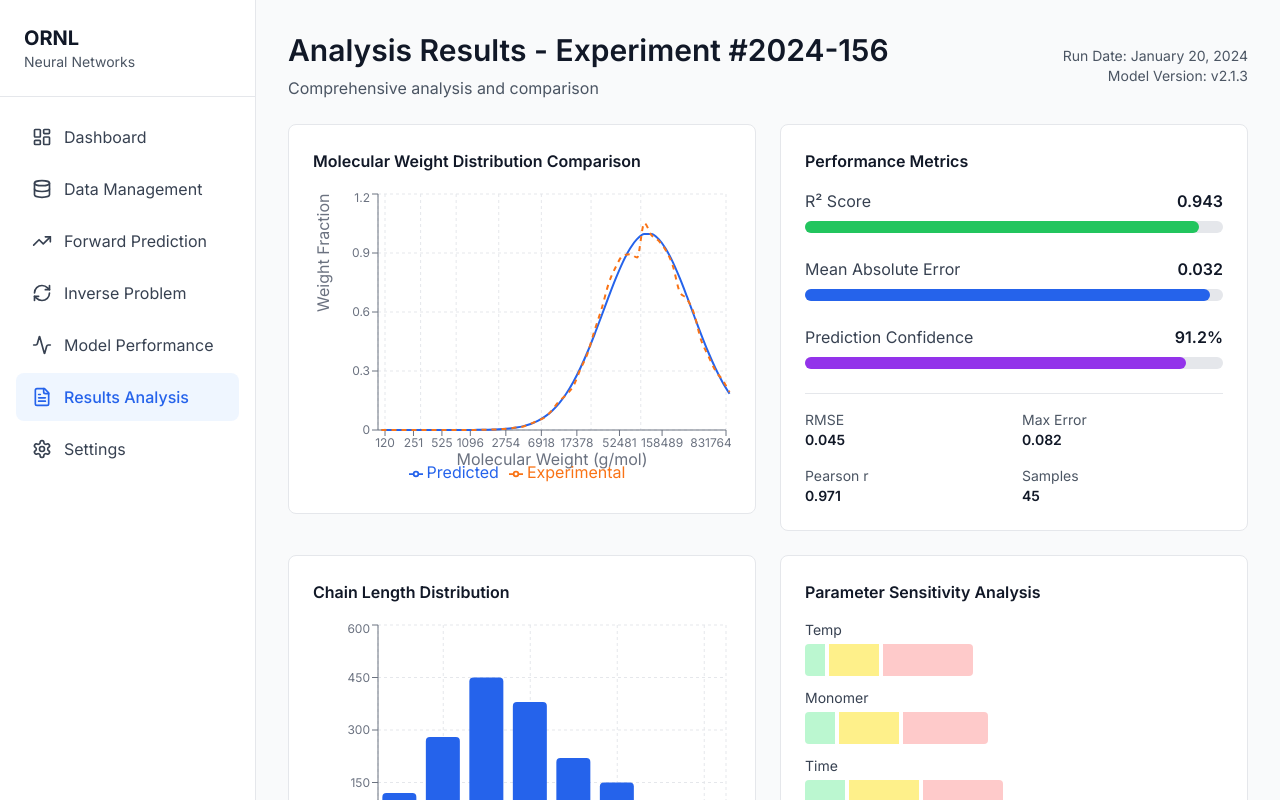
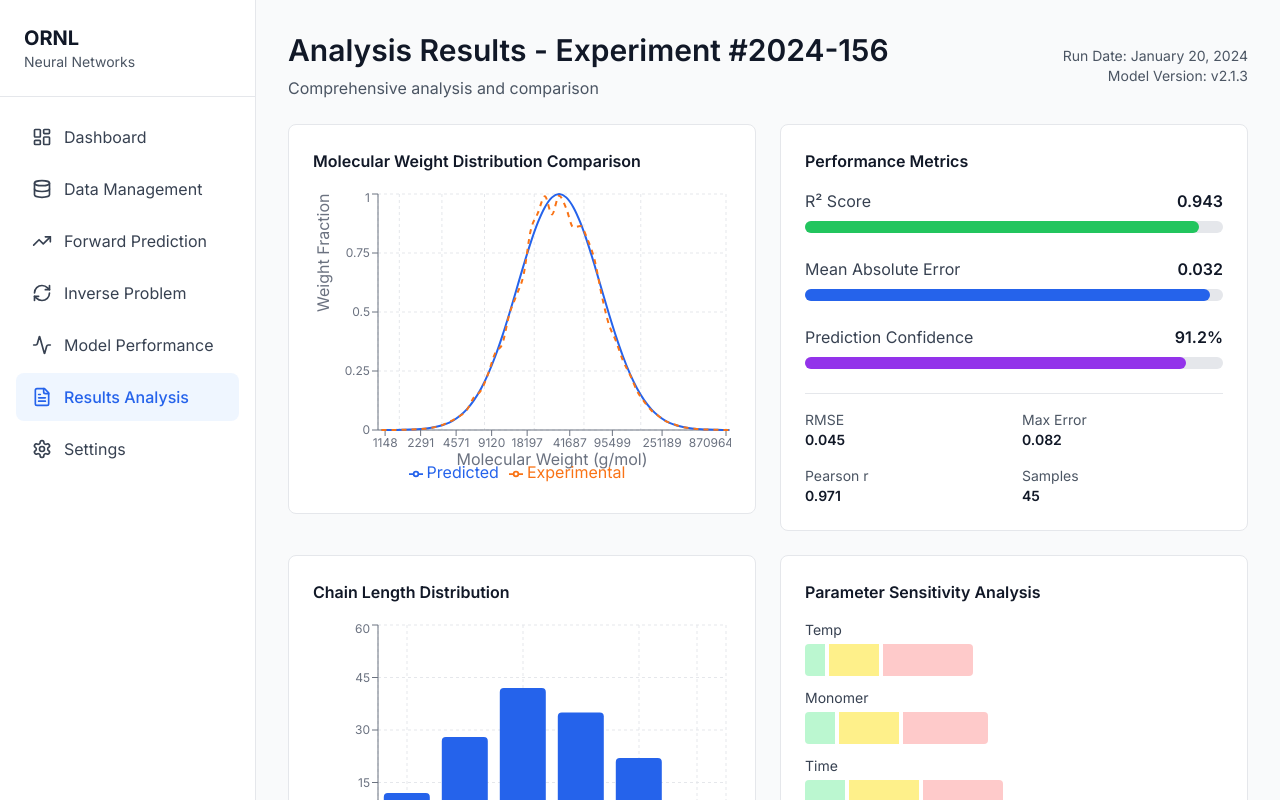
Before and after one commit to Shrey-Valia/ornl2_nextjs, a Next.js app: page /results-analysis in a window 1280 px wide. Shown: the top 800 px of the page. Built offline with nearby package versions, Linux system fonts and the light colour scheme.

Commit message:
adding minro fixes to overall UI and deleting mock-data.ts

```diff
--- a/app/components/MWDChart.tsx
+++ b/app/components/MWDChart.tsx
@@ -1,7 +1,6 @@
 'use client';
 
 import { LineChart, Line, XAxis, YAxis, CartesianGrid, Tooltip, Legend, ResponsiveContainer } from 'recharts';
-import { mwdChartData } from '@/lib/mock-data';
 import { useSettings } from '@/app/context/SettingsContext';
 
 interface MWDChartProps {
@@ -17,6 +16,24 @@ export function MWDChart({ title = "Molecular Weight Distribution" }: MWDChartPr
   const textPrimary = dark ? 'text-white' : 'text-gray-900';
   const gridStroke = dark ? '#374151' : '#e5e7eb';
   const axisColor = dark ? '#9ca3af' : '#6b7280';
+
+  // Generate sample MWD data inline
+  const generateSampleData = () => {
+    const data = [];
+    for (let i = 0; i < 50; i++) {
+      const mw = Math.pow(10, 3 + (i / 50) * 3); // 1k to 1M
+      const predicted = Math.exp(-Math.pow((Math.log10(mw) - 4.5) / 0.5, 2));
+      const experimental = predicted * (0.9 + Math.random() * 0.2);
+      data.push({
+        mw: Math.round(mw),
+        predicted: Math.max(0, predicted),
+        experimental: Math.max(0, experimental),
+      });
+    }
+    return data;
+  };
+
+  const mwdChartData = generateSampleData();
 
   return (
     <div className={`${bgCard} rounded-lg border ${borderColor} p-6`}>
--- a/app/forward-prediction/page.tsx
+++ b/app/forward-prediction/page.tsx
@@ -55,16 +55,28 @@ export default function ForwardPrediction() {
 
   const generateMWDData = (mn: number, mw: number, mz: number) => {
     const data: { mw: number; predicted: number }[] = [];
-    const baseWeight = mn;
     const numPoints = 50;
-    const polydispersity = mz / mw;
+
+    // Handle edge cases where model outputs might be very small or invalid
+    const safeMw = Math.max(Math.abs(mw), 1000); // Minimum 1000 g/mol for visualization
+    const safeMz = Math.max(Math.abs(mz), safeMw * 1.1); // Ensure Mz > Mw
+    const safePolydispersity = safeMz / safeMw; // PDI = Mz/Mw
+
+    // Generate MW values on log scale from 100 to 1M g/mol
+    const minMW = 100;
+    const maxMW = 1000000;
 
     for (let i = 0; i < numPoints; i++) {
-      const mwPoint = baseWeight * Math.pow(10, (i / numPoints) * 2);
-      const mean = mw;
-      const stdDev = mw * (polydispersity - 1);
-      const exponent = -Math.pow((mwPoint - mean) / (stdDev || 1), 2) / 2;
-      const predicted = Math.exp(exponent) / ((stdDev || 1) * Math.sqrt(2 * Math.PI));
+      // Log scale: 10^2 to 10^6
+      const logMW = Math.log10(minMW) + (i / (numPoints - 1)) * (Math.log10(maxMW) - Math.log10(minMW));
+      const mwPoint = Math.pow(10, logMW);
+
+      // Lognormal distribution (standard for polymer MW distributions)
+      const logMean = Math.log(safeMw);
+      const logStdDev = Math.log(safePolydispersity) / 2;
+
+      const exponent = -Math.pow((Math.log(mwPoint) - logMean) / logStdDev, 2) / 2;
+      const predicted = (1 / (mwPoint * logStdDev * Math.sqrt(2 * Math.PI))) * Math.exp(exponent);
 
       data.push({
         mw: Math.round(mwPoint),
@@ -94,6 +106,10 @@ export default function ForwardPrediction() {
 
     try {
       const response = await getModelPrediction({ M, S, I, temp, time, Reaction });
+
+      // DEBUG: Log what the model returns
+      console.log('Model response:', response);
+
       const { conversion, mn, mw, mz, mzPlus1, mv } = response;
 
       const mwdData = generateMWDData(mn, mw, mz);
@@ -290,7 +306,7 @@ export default function ForwardPrediction() {
                       </div>
                       <div className={`p-3 rounded-lg ${dark ? 'bg-gray-600' : 'bg-gray-50'}`}>
                         <div className={mutedClass}>Polydispersity</div>
-                        <div className={`text-lg font-semibold ${textClass}`}>{(latestPrediction.outputs.mz / latestPrediction.outputs.mw).toFixed(2)}</div>
+                        <div className={`text-lg font-semibold ${textClass}`}>{(latestPrediction.outputs.mz / Math.max(latestPrediction.outputs.mw, 1)).toFixed(2)}</div>
                       </div>
                     </div>
                   </div>
@@ -325,8 +341,8 @@ export default function ForwardPrediction() {
                       <tbody>
                         {predictions.map((pred, index) => {
                           const prev = predictions[index - 1];
-                          const pdi = pred.outputs.mz / pred.outputs.mw;
-                          const prevPdi = prev ? prev.outputs.mz / prev.outputs.mw : 0;
+                          const pdi = pred.outputs.mz / Math.max(pred.outputs.mw, 1);
+                          const prevPdi = prev ? prev.outputs.mz / Math.max(prev.outputs.mw, 1) : 0;
                           return (
                             <tr key={pred.id} className={`border-b ${dark ? 'border-gray-600 hover:bg-gray-600' : 'border-gray-100 hover:bg-gray-50'}`}>
                               <td className={`py-3 px-2 font-medium ${textClass}`}>{index + 1}</td>
--- a/app/model-performance/page.tsx
+++ b/app/model-performance/page.tsx
@@ -2,7 +2,6 @@
 
 import { TrendingUp, Activity, Database } from 'lucide-react';
 import { LineChart, Line, BarChart, Bar, XAxis, YAxis, CartesianGrid, Tooltip, Legend, ResponsiveContainer } from 'recharts';
-import { trainingData, errorDistribution } from '@/lib/mock-data';
 import { useSettings } from '@/app/context/SettingsContext';
 
 const performanceByType = [
@@ -30,6 +29,36 @@ export default function ModelPerformance() {
   const gridStroke = dark ? '#374151' : '#e5e7eb';
   const axisColor = dark ? '#9ca3af' : '#6b7280';
   const progressBg = dark ? 'bg-gray-700' : 'bg-gray-200';
+
+  // Generate sample training data inline
+  const generateTrainingData = () => {
+    const data = [];
+    for (let epoch = 1; epoch <= 100; epoch++) {
+      const trainingLoss = 2 * Math.exp(-epoch / 30) + Math.random() * 0.1;
+      const validationLoss = 2.2 * Math.exp(-epoch / 30) + Math.random() * 0.15;
+      data.push({
+        epoch,
+        training: Math.max(0, trainingLoss),
+        validation: Math.max(0, validationLoss),
+      });
+    }
+    return data;
+  };
+
+  // Generate sample error distribution data inline
+  const generateErrorDistribution = () => {
+    return [
+      { range: '0-1%', count: 15 },
+      { range: '1-2%', count: 20 },
+      { range: '2-3%', count: 25 },
+      { range: '3-4%', count: 18 },
+      { range: '4-5%', count: 10 },
+      { range: '5%+', count: 2 },
+    ];
+  };
+
+  const trainingData = generateTrainingData();
+  const errorDistribution = generateErrorDistribution();
 
   return (
     <div className="p-8 space-y-6">
--- a/app/results-analysis/page.tsx
+++ b/app/results-analysis/page.tsx
@@ -4,7 +4,6 @@ import { FileImage, FileText, FileSpreadsheet, FileJson, ChevronDown, ChevronUp,
 import { MWDChart } from '@/app/components/MWDChart';
 import { BarChart, Bar, XAxis, YAxis, CartesianGrid, Tooltip, ResponsiveContainer } from 'recharts';
 import { useState, useRef } from 'react';
-import { chainLengthData, mwdChartData } from '@/lib/mock-data';
 import { useSettings } from '@/app/context/SettingsContext';
 
 const sensitivityData = [
@@ -40,6 +39,37 @@ export default function ResultsAnalysis() {
   const [expandedSection, setExpandedSection] = useState<string | null>(null);
   const [exportStatus, setExportStatus] = useState<string | null>(null);
   const chartRef = useRef<HTMLDivElement>(null);
+
+  // Generate sample chain length data inline
+  const generateChainLengthData = () => {
+    return [
+      { length: '0-100', count: 12 },
+      { length: '100-200', count: 28 },
+      { length: '200-300', count: 42 },
+      { length: '300-400', count: 35 },
+      { length: '400-500', count: 22 },
+      { length: '500+', count: 8 },
+    ];
+  };
+
+  // Generate sample MWD chart data inline
+  const generateMWDChartData = () => {
+    const data = [];
+    for (let i = 0; i < 50; i++) {
+      const mw = Math.pow(10, 3 + (i / 50) * 3);
+      const predicted = Math.exp(-Math.pow((Math.log10(mw) - 4.5) / 0.5, 2));
+      const experimental = predicted * (0.9 + Math.random() * 0.2);
+      data.push({
+        mw: Math.round(mw),
+        predicted: Math.max(0, predicted),
+        experimental: Math.max(0, experimental),
+      });
+    }
+    return data;
+  };
+
+  const chainLengthData = generateChainLengthData();
+  const mwdChartData = generateMWDChartData();
 
   const toggleSection = (section: string) => setExpandedSection(expandedSection === section ? null : section);
   const showExportSuccess = (type: string) => { setExportStatus(type); setTimeout(() => setExportStatus(null), 2000); };
--- a/lib/mock-data.ts
+++ /dev/null
@@ -1,86 +0,0 @@
-// Mock data for dashboard charts
-export const recentPredictions = [
-  { day: 1, value: 12 },
-  { day: 2, value: 19 },
-  { day: 3, value: 15 },
-  { day: 4, value: 22 },
-  { day: 5, value: 18 },
-  { day: 6, value: 25 },
-  { day: 7, value: 28 },
-  { day: 8, value: 24 },
-  { day: 9, value: 30 },
-  { day: 10, value: 27 },
-];
-
-export const predictionData = [
-  { name: 'Mon', predictions: 12 },
-  { name: 'Tue', predictions: 19 },
-  { name: 'Wed', predictions: 15 },
-  { name: 'Thu', predictions: 22 },
-  { name: 'Fri', predictions: 18 },
-  { name: 'Sat', predictions: 8 },
-  { name: 'Sun', predictions: 5 },
-];
-
-export const mwdChartData = Array.from({ length: 50 }, (_, i) => {
-  const mw = Math.pow(10, 2 + i * 0.08);
-  const peak = 100000;
-  const sigma = 0.5;
-  const logMw = Math.log10(mw);
-  const logPeak = Math.log10(peak);
-  const predicted = Math.exp(-Math.pow(logMw - logPeak, 2) / (2 * sigma * sigma));
-  const experimental = predicted * (0.9 + Math.random() * 0.2);
-
-  return {
-    mw: Math.round(mw),
-    predicted: Number(predicted.toFixed(4)),
-    experimental: Number(experimental.toFixed(4)),
-  };
-});
-
-export const chainLengthData = [
-  { length: '0-50', count: 120 },
-  { length: '50-100', count: 280 },
-  { length: '100-150', count: 450 },
-  { length: '150-200', count: 380 },
-  { length: '200-250', count: 220 },
-  { length: '250-300', count: 150 },
-  { length: '300-350', count: 80 },
-  { length: '350+', count: 40 },
-];
-
-export const experimentalData = [
-  { id: 1, temp: 120, pressure: 2.5, time: 60, monomer: 0.5, catalyst: 0.01, yield: 85.2 },
-  { id: 2, temp: 130, pressure: 3.0, time: 45, monomer: 0.6, catalyst: 0.015, yield: 88.7 },
-  { id: 3, temp: 125, pressure: 2.8, time: 55, monomer: 0.55, catalyst: 0.012, yield: 86.9 },
-  { id: 4, temp: 135, pressure: 3.2, time: 50, monomer: 0.65, catalyst: 0.018, yield: 91.2 },
-  { id: 5, temp: 115, pressure: 2.2, time: 70, monomer: 0.45, catalyst: 0.008, yield: 82.1 },
-];
-
-export const modelMetrics = {
-  r2Score: 0.943,
-  mse: 0.0023,
-  mae: 0.038,
-  rmse: 0.048,
-  trainingSamples: 45,
-  validationSamples: 12,
-  epochs: 500,
-  learningRate: 0.001,
-};
-
-export const trainingData = [
-  { epoch: 0, training: 0.8, validation: 0.85 },
-  { epoch: 20, training: 0.45, validation: 0.48 },
-  { epoch: 40, training: 0.28, validation: 0.32 },
-  { epoch: 60, training: 0.18, validation: 0.25 },
-  { epoch: 80, training: 0.12, validation: 0.22 },
-  { epoch: 100, training: 0.08, validation: 0.20 },
-];
-
-export const errorDistribution = [
-  { range: '0-0.01', count: 12 },
-  { range: '0.01-0.02', count: 18 },
-  { range: '0.02-0.05', count: 10 },
-  { range: '0.05-0.1', count: 4 },
-  { range: '>0.1', count: 1 },
-];
```
